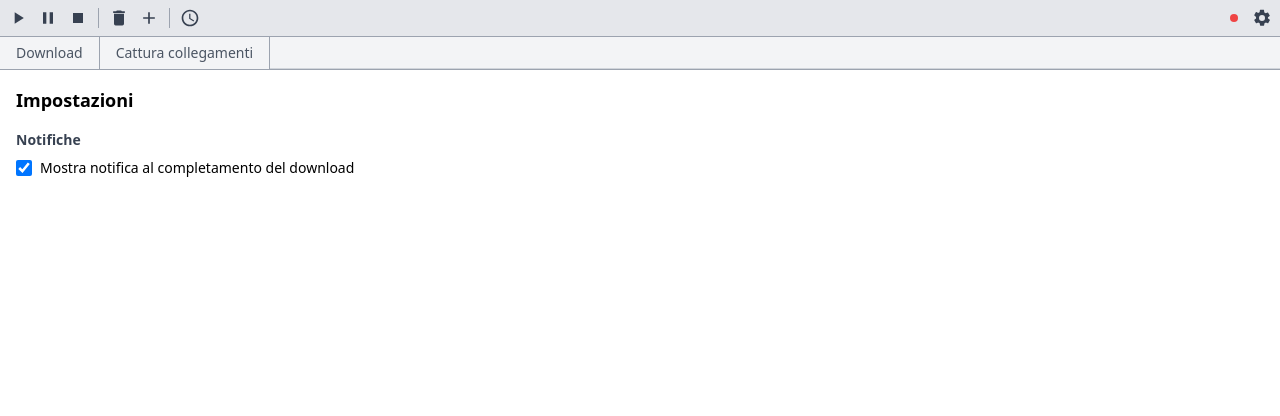
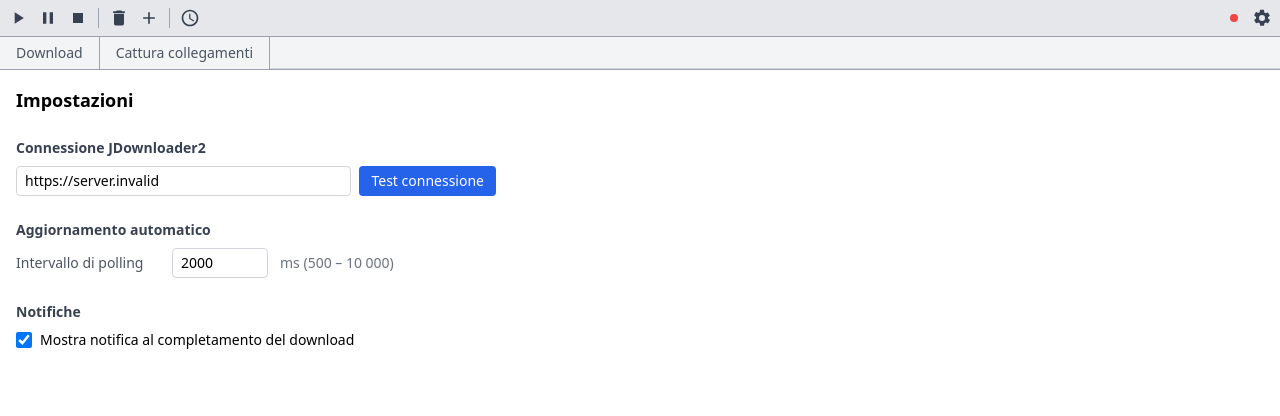
Before and after one commit to pontapaul/jdownloader-web, a Vue app: page /settings in a window 1280 px wide. Shown: the top 416 px of the page. Built offline with nearby package versions, Linux system fonts and the light colour scheme; no server answers.

Commit message:
fix: resolve issue #10
Issue: Settings panel — API URL and polling configuration

```diff
--- a/src/api/client.ts
+++ b/src/api/client.ts
@@ -1,4 +1,9 @@
-const BASE_URL = import.meta.env.VITE_JD_API_URL ?? 'http://localhost:3128'
+let BASE_URL: string = import.meta.env.VITE_JD_API_URL ?? 'http://localhost:3128'
+
+/** Update the API base URL at runtime (called when the user saves settings). */
+export function setApiBaseUrl(url: string): void {
+  BASE_URL = url
+}
 
 /** Thrown when the server returns a non-2xx HTTP response. */
 export class JdApiError extends Error {
--- a/src/stores/app.ts
+++ b/src/stores/app.ts
@@ -1,6 +1,6 @@
 import { defineStore } from 'pinia'
 import { ref, computed } from 'vue'
-import { getJdVersion } from '../api/client'
+import { getJdVersion, setApiBaseUrl } from '../api/client'
 import { getSpeedLimit, setSpeedLimit } from '../api/config'
 import { useDownloadsStore } from './downloads'
 
@@ -9,10 +9,27 @@
   message: string
 }
 
+export interface ConnectionTestResult {
+  ok: boolean
+  version?: number
+  error?: string
+}
+
 export const useAppStore = defineStore('app', () => {
   const connected = ref(false)
-  const apiBaseUrl = ref(import.meta.env.VITE_JD_API_URL ?? 'http://localhost:3128')
-  const pollInterval = ref(2000)
+  const apiBaseUrl = ref(
+    localStorage.getItem('apiBaseUrl') ??
+    (import.meta.env.VITE_JD_API_URL as string | undefined) ??
+    'http://localhost:3128',
+  )
+  const pollInterval = ref(
+    parseInt(localStorage.getItem('pollInterval') ?? '2000', 10),
+  )
+
+  // Sync the API client's base URL with the persisted value on startup
+  setApiBaseUrl(apiBaseUrl.value)
+
+  const connectionTestResult = ref<ConnectionTestResult | null>(null)
 
   const globalSpeed = computed(() => {
     const downloadsStore = useDownloadsStore()
@@ -25,6 +42,33 @@
       connected.value = true
     } catch {
       connected.value = false
+    }
+  }
+
+  async function saveApiBaseUrl(url: string): Promise<void> {
+    apiBaseUrl.value = url
+    localStorage.setItem('apiBaseUrl', url)
+    setApiBaseUrl(url)
+    await testConnection()
+  }
+
+  function savePollInterval(ms: number): void {
+    pollInterval.value = ms
+    localStorage.setItem('pollInterval', String(ms))
+  }
+
+  async function testConnection(): Promise<void> {
+    connectionTestResult.value = null
+    try {
+      const info = await getJdVersion()
+      connected.value = true
+      connectionTestResult.value = { ok: true, version: info.version }
+    } catch (err) {
+      connected.value = false
+      connectionTestResult.value = {
+        ok: false,
+        error: err instanceof Error ? err.message : 'Errore sconosciuto',
+      }
     }
   }
 
@@ -72,9 +116,13 @@
     connected,
     apiBaseUrl,
     pollInterval,
+    connectionTestResult,
     globalSpeed,
     speedLimit,
     checkConnection,
+    saveApiBaseUrl,
+    savePollInterval,
+    testConnection,
     fetchSpeedLimit,
     applySpeedLimit,
     showAddLinksModal,
--- a/src/stores/downloads.ts
+++ b/src/stores/downloads.ts
@@ -140,6 +140,11 @@
     document.removeEventListener('visibilitychange', handleVisibilityChange)
   }
 
+  function restartPolling(): void {
+    stopPolling()
+    startPolling()
+  }
+
   return {
     links,
     packages,
@@ -156,5 +161,6 @@
     cleanFinished,
     startPolling,
     stopPolling,
+    restartPolling,
   }
 })
--- a/src/views/SettingsView.vue
+++ b/src/views/SettingsView.vue
@@ -1,15 +1,95 @@
 <script setup lang="ts">
+import { ref, watch } from 'vue'
 import { useAppStore } from '@/stores/app'
+import { useDownloadsStore } from '@/stores/downloads'
 
 const appStore = useAppStore()
+const downloadsStore = useDownloadsStore()
+
+const apiUrlInput = ref(appStore.apiBaseUrl)
+const pollIntervalInput = ref(appStore.pollInterval)
+const isTesting = ref(false)
+
+async function handleTestAndSave() {
+  isTesting.value = true
+  await appStore.saveApiBaseUrl(apiUrlInput.value)
+  isTesting.value = false
+}
+
+function handlePollIntervalChange() {
+  const clamped = Math.max(500, Math.min(10000, pollIntervalInput.value))
+  pollIntervalInput.value = clamped
+  appStore.savePollInterval(clamped)
+  downloadsStore.restartPolling()
+}
+
+// Keep local input in sync if store value changes externally
+watch(() => appStore.apiBaseUrl, (val) => { apiUrlInput.value = val })
+watch(() => appStore.pollInterval, (val) => { pollIntervalInput.value = val })
 </script>
 
 <template>
-  <div class="p-4 max-w-md">
-    <h1 class="text-lg font-semibold mb-4">Impostazioni</h1>
+  <div class="p-4 max-w-lg space-y-6">
+    <h1 class="text-lg font-semibold">Impostazioni</h1>
 
-    <section>
-      <h2 class="text-sm font-semibold text-gray-700 mb-2">Notifiche</h2>
+    <!-- API URL -->
+    <section class="space-y-2">
+      <h2 class="text-sm font-semibold text-gray-700">Connessione JDownloader2</h2>
+      <div class="flex gap-2">
+        <input
+          v-model="apiUrlInput"
+          type="text"
+          placeholder="http://localhost:3128"
+          class="flex-1 border border-gray-300 rounded px-2 py-1 text-sm focus:outline-none focus:ring-1 focus:ring-blue-500"
+          @keydown.enter="handleTestAndSave"
+        />
+        <button
+          class="px-3 py-1 text-sm bg-blue-600 text-white rounded hover:bg-blue-700 disabled:opacity-50"
+          :disabled="isTesting"
+          @click="handleTestAndSave"
+        >
+          {{ isTesting ? 'Test…' : 'Test connessione' }}
+        </button>
+      </div>
+
+      <!-- Connection test result -->
+      <div
+        v-if="appStore.connectionTestResult"
+        class="text-sm px-3 py-2 rounded"
+        :class="appStore.connectionTestResult.ok
+          ? 'bg-green-50 text-green-800 border border-green-200'
+          : 'bg-red-50 text-red-800 border border-red-200'"
+      >
+        <template v-if="appStore.connectionTestResult.ok">
+          Connesso — JDownloader2 build {{ appStore.connectionTestResult.version }}
+        </template>
+        <template v-else>
+          Errore: {{ appStore.connectionTestResult.error }}
+        </template>
+      </div>
+    </section>
+
+    <!-- Poll interval -->
+    <section class="space-y-2">
+      <h2 class="text-sm font-semibold text-gray-700">Aggiornamento automatico</h2>
+      <label class="flex items-center gap-3 text-sm">
+        <span class="text-gray-600 w-36 shrink-0">Intervallo di polling</span>
+        <input
+          v-model.number="pollIntervalInput"
+          type="number"
+          min="500"
+          max="10000"
+          step="500"
+          class="w-24 border border-gray-300 rounded px-2 py-1 text-sm focus:outline-none focus:ring-1 focus:ring-blue-500"
+          @change="handlePollIntervalChange"
+        />
+        <span class="text-gray-500">ms (500 – 10 000)</span>
+      </label>
+    </section>
+
+    <!-- Notifications -->
+    <section class="space-y-2">
+      <h2 class="text-sm font-semibold text-gray-700">Notifiche</h2>
       <label class="flex items-center gap-2 text-sm cursor-pointer select-none">
         <input
           v-model="appStore.showCompletionToasts"
```
